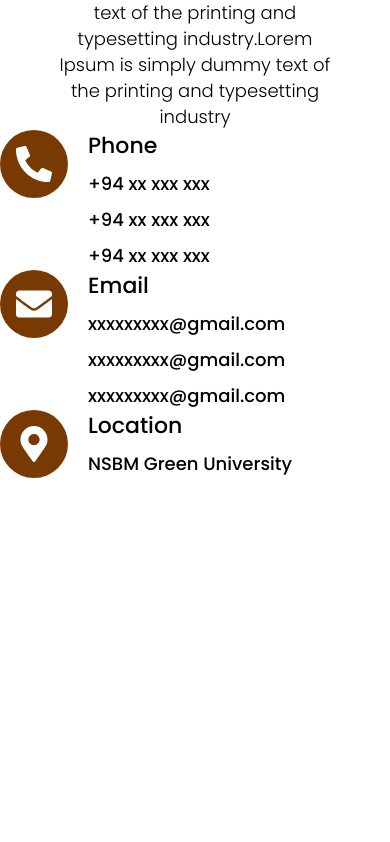
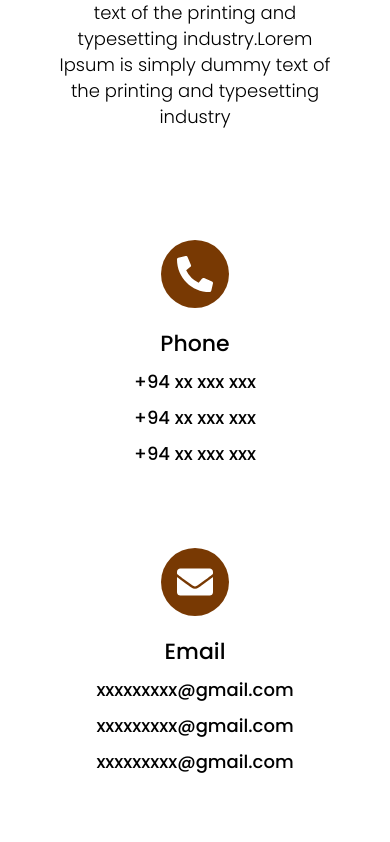
Before and after one commit to IEEE-Student-Branch-NSBM/IEEE-DAY-2022, a Next.js app: page / in a window 390 px wide. Shown: the part 7162-8004 px from the top of the page. Before the commit the page ends 7640 px from the top, so only its background shows below. Built offline with nearby package versions, Linux system fonts and the light colour scheme.

Commit message:
Made the contact cards responsive

```diff
--- a/src/components/Contact/ContactSection.jsx
+++ b/src/components/Contact/ContactSection.jsx
@@ -20,7 +20,7 @@ export const ContactSection = () => {
 
   return (
     <>
-      <div className="mt-24 lg:mx-[245px]">
+      <div className="mt-24 2xl:mx-[245px]">
         <HeaderTitle title={data?.title} key={data?.id} />
         <p className=" text-lg font-light leading-6.5 mx-20 xs:mx-12 lg:mx-[114px] mt-4 text-center">
           {data?.description}
--- a/src/shared/Cards/ContactCard.jsx
+++ b/src/shared/Cards/ContactCard.jsx
@@ -5,13 +5,16 @@ import { FaMapMarkerAlt } from "@react-icons/all-files/fa/FaMapMarkerAlt";
 
 export const ContactCard = ({ contacts }) => {
   return (
-    <div className="flex flex-col lg:flex-row lg:mt-[70px]">
+    <div className="flex flex-col sm:flex-row flex-wrap justify-evenly mx-20 lg:mx-0 mt-[70px]">
       {contacts &&
         contacts.map((details) => (
-          <div className="flex flex-row">
+          <div className="flex flex-col sm:flex-row items-center sm:items-start sm:w-full md:w-auto px-0 py-10 md:px-5 md:py-5 lg:p-0">
             {/* Icon */}
-            <div className="pr-5">
-              <div className="bg-brown-10 p-4 rounded-full">
+            <div
+              className="sm:w-1/2 md:w-auto pb-5 sm:pb-0 pr-0 sm:pr-5"
+              key={details.id}
+            >
+              <div className="bg-brown-10 sm:ml-[calc(100%-68px)] md:ml-0 p-4 rounded-full">
                 {details.item === "Phone" && (
                   <FaPhoneAlt fill="#ffffff" size="36" />
                 )}
@@ -24,7 +27,7 @@ export const ContactCard = ({ contacts }) => {
               </div>
             </div>
             {/* Details */}
-            <div>
+            <div className="text-center sm:text-left">
               <div>
                 <p className="text-4xl font-medium leading-8">
                   {details.item ? details.item : "N/A"}
@@ -33,7 +36,10 @@ export const ContactCard = ({ contacts }) => {
               <div>
                 {details.list &&
                   details.list.map((data) => (
-                    <p className="text-lg font-medium leading-7 pt-2">
+                    <p
+                      key={data.id}
+                      className="text-lg font-medium leading-7 pt-2"
+                    >
                       {data.attribute}
                     </p>
                   ))}
```
